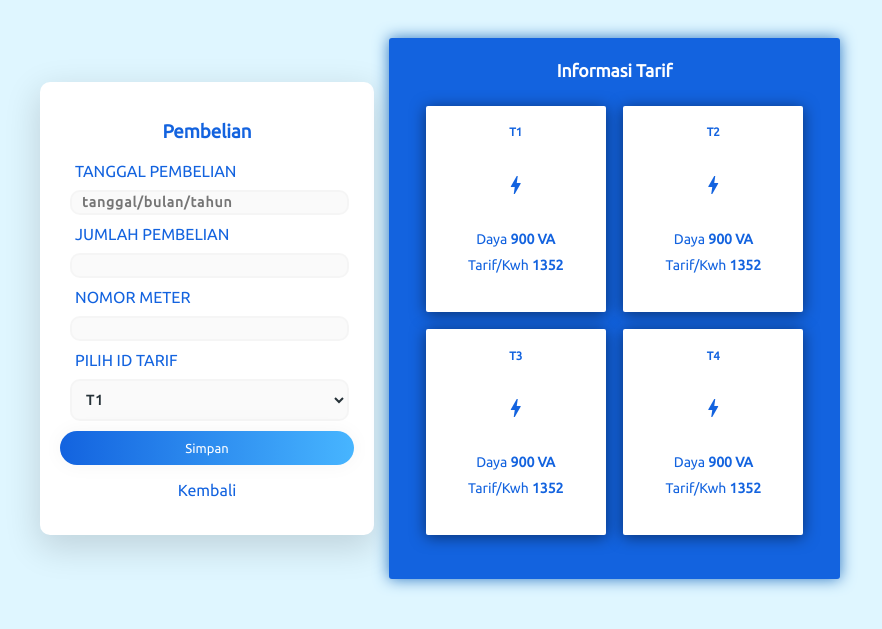
After one commit to rosyanxone/PA_Web_A1, a PHP site: the page made by UI Hendi/Form Customer/PembelianCustomer.html in a window 1280 px wide. The commit adds this page. Shown: the top 629 px of the page, without its empty margins (200-1082 px from the left). Run offline with PHP 8.4, Linux system fonts and the light colour scheme; some libraries are stand-ins or nearby versions.

Commit message:
Form pembelian costumer

```diff
--- /dev/null
+++ b/UI Hendi/Form Customer/PembelianCustomer.html
@@ -0,0 +1,89 @@
+<!DOCTYPE html>
+<html lang="en">
+
+<head>
+    <meta charset="UTF-8">
+    <meta http-equiv="X-UA-Compatible" content="IE=edge">
+    <meta name="viewport" content="width=device-width, initial-scale=1.0">
+    <title>Formulir Pembelian</title>
+    <link href="https://fonts.googleapis.com/icon?family=Material+Icons" rel="stylesheet">
+    <link href="https://fonts.googleapis.com/css?family=Ubuntu" rel="stylesheet">
+    <link rel="stylesheet" href="path/to/font-awesome/css/font-awesome.min.css">
+    <link rel="Stylesheet" href="Stylesheet/PembelianCustomer.css">
+</head>
+
+<body>
+    <div class="mainPembelian">
+        <div class="bungkus1">
+            <form class="formPembelian">
+                <h3    class="judul">Pembelian</h3>
+                <label class="ket">TANGGAL PEMBELIAN</label>
+                <input class="tglPembelian"    type="text"  placeholder="tanggal/bulan/tahun">
+
+                <label class="ket">JUMLAH PEMBELIAN</label>
+                <input class="jumlahPembelian" type="text" >
+
+                <label class="ket">NOMOR METER</label>
+                <input class="nomorMeter"      type="text" >
+
+                <label  class ="ket">PILIH ID TARIF</label>
+                <select class = "idTarif" name="tarif" id="tarif">
+                    <option value="T1">T1</option>
+                    <option value="T2">T2</option>
+                    <option value="T3">T3</option>
+                    <option value="T4">T4</option>
+                </select>
+
+                <button align="center" ><a href="#"></a>Simpan</button>
+                <p align="center" ><a href="#"></a>Kembali</p>
+            </form>
+
+            <div class="bungkus2">
+                <h3 class="judul" \>Informasi Tarif</h3>
+
+                <div class="infoTarif">
+                    <div class="boxTarif">
+                        <div class="isiBoxTarif">
+                            <h5>T1</h5>
+                            <span class="material-icons">bolt</span>
+                            <ul class="isi">
+                                <li>Daya <strong> 900 VA</strong></li>
+                                <li>Tarif/Kwh <strong> 1352</strong></li>
+                            </ul>
+                        </div>
+
+                        <div class="isiBoxTarif">
+                            <h5>T2</h5>
+                            <span class="material-icons">bolt</span>
+                            <ul class="isi">
+                                <li>Daya <strong> 900 VA</strong></li>
+                                <li>Tarif/Kwh <strong> 1352</strong></li>
+                            </ul>
+                        </div>
+                    </div>
+
+                    <div class="boxTarif">
+                        <div class="isiBoxTarif">
+                            <h5>T3</h5>
+                            <span class="material-icons">bolt</span>
+                            <ul class="isi">
+                                <li>Daya <strong> 900 VA</strong></li>
+                                <li>Tarif/Kwh <strong> 1352</strong></li>
+                            </ul>
+                        </div>
+
+                        <div class="isiBoxTarif">
+                            <h5>T4</h5>
+                            <span class="material-icons">bolt</span>
+                            <ul class="isi">
+                                <li>Daya <strong> 900 VA</strong></li>
+                                <li>Tarif/Kwh<strong> 1352</strong></li>
+                            </ul>
+                        </div>
+                    </div>
+                </div>
+            </div>
+        </div>
+    </div>
+</body>
+</html>
--- /dev/null
+++ b/UI Hendi/Form Customer/Stylesheet/PembelianCustomer.css
@@ -0,0 +1,157 @@
+
+body {
+    background-color: #DFF6FF;
+}
+
+.mainPembelian {
+    display: flex;
+    flex-direction: column;
+    align-items: center;
+    margin: auto;
+    font-family: 'Ubuntu', sans-serif;
+    width: 800px;
+    padding: 30px;
+}
+
+.bungkus1 {
+    display: flex;
+    width: 100%;
+    align-items: center;
+}
+
+form {
+    background-color: #FFFFFF;
+    display: flex;
+    flex-direction: column;
+    width: 40%;
+    box-shadow: 0px 11px 35px 2px rgba(0, 0, 0, 0.14);
+    color: #1363DF;
+    border-radius: 10px;
+    padding: 20px;
+}
+
+.judul {
+    text-align: center;
+}
+
+.tglPembelian, .jumlahPembelian, .nomorMeter, .idTarif{
+    width: 95%;
+    color: rgb(38, 50, 56);
+    font-weight: 700;
+    font-size: 14px;
+    letter-spacing: 1px;
+    background: rgba(136, 126, 126, 0.04);
+    padding: 10px 10px;
+    border: none;
+    border-radius: 10px;
+    outline: none;
+    box-sizing: border-box;
+    border: 2px solid rgba(0, 0, 0, 0.02);
+    margin: 10px;
+    font-family: 'Ubuntu', sans-serif;
+}
+
+.ket{
+    padding-left: 15px;
+    font-family: 'Ubuntu', sans-serif;
+    color: #1363DF;
+
+}
+
+input {
+    margin: 5px 15px;
+    height: 25px;
+}
+button {
+    border-radius: 2em;
+    color: #fff;
+    background: linear-gradient(to right, #1363DF, #47B5FF);
+    border: 0;
+    padding-left: 20px;
+    padding-right: 20px;
+    padding-bottom: 10px;
+    padding-top: 10px;
+    font-family: 'Ubuntu', sans-serif;
+    font-size: 13px;
+    box-shadow: 0 0 20px 1px rgba(0, 0, 0, 0.04);
+}
+
+.kembali {
+    text-shadow: 0px 0px 10px rgba(117, 117, 117, 0.12);
+    color: #8bd7f3;
+    padding-top: 15px;
+}
+
+.bungkus2 {
+    font-family: 'Ubuntu', sans-serif;
+    display: flex;
+    flex-direction: column;
+    width: 60%;
+    background: #1363DF;
+    color: white;
+    border-radius: 3px;
+    padding: 5px;
+    box-shadow: 0 0 15px rgb(46, 119, 196);
+    font-size: 15px;
+    margin-left: 15px;
+
+}
+.tarif{
+    display: flex;
+    font-size: 12px;
+}
+.infoTarif{
+    padding-bottom: 30px;
+}
+
+.material-icons{
+    width: 25px;
+    margin: 15px;
+}
+
+.boxTarif {
+    display: flex;
+    align-items: center;
+    justify-content: center;
+    flex-wrap: wrap;
+}
+
+.isiBoxTarif {
+    background-color: #ffffff;
+    box-shadow: 0px 2px 15px 0px rgba(0,0,0,0.5);
+    border-radius: 2px;
+    padding: 0 40px 20px;
+    margin: 2%;
+    min-width: 100px;
+    max-width: 100px;
+    color: #1363DF;
+    font-family: 'Ubuntu', sans-serif;
+    font-weight: 700;
+    font-size: 14px;
+    text-align: center;
+}
+
+.isi {
+    padding: 0;
+    list-style-type: none;
+}
+
+.isi li {
+    font-weight: 100;
+    padding: 5px 0;
+    font-weight: 100;
+}
+
+@media screen and (max-width:780px) {
+    .bungkus1 {
+        flex-direction: column;
+        width: 90%;
+    }
+    form{
+        width: 100%;
+        margin-bottom: 5px;
+    }
+    .bungkus2{
+        width: 100%;
+    }
+}
--- a/UI Hendi/HubungiKami.html
+++ b/UI Hendi/HubungiKami.html
@@ -14,7 +14,7 @@
 
 <body>
     <div class="mainHK">
-        <div class="infoHK">
+        <div class="bungkus1">
             <form class="formHubungiKami">
                 <h3>Pesan Untuk Kami</h3>
                 <input    type="text"        class="inputHK" name="namaHK"  id="namaHK"  placeholder="Nama Lengkap"           required>
@@ -25,10 +25,10 @@
                 <button   type="submit" class="submitHK">Kirim</button>
             </form>
 
-            <div class="details">
+            <div class="bungkus2">
                 <h3>Hubungi Kami</h3>
 
-                <div class="bungkus">
+                <div class="infoHK">
                     <div class="kontak">
                         <span class="material-icons">location_on</span>
                         <p>777 Kec. Wales <br>Gunung Camlat, Britania raya</p>
```
Also changed, not shown: UI Hendi/Stylesheet/HubungiKami.css (+9 -9 lines).
